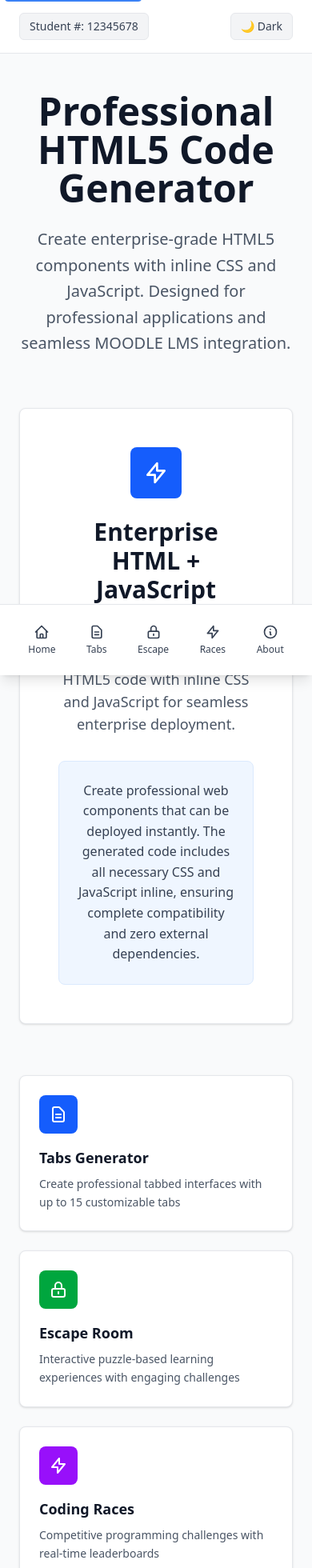
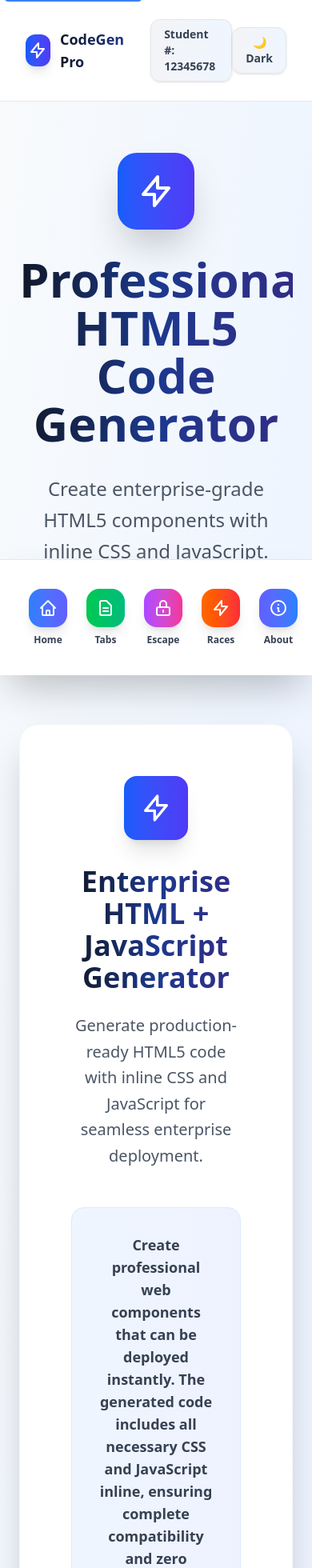
Before and after one commit to min261631/lms_assignment, a Next.js app: page / in a window 390 px wide. Shown: the top 1960 px of the page at 80% size. Built offline with nearby package versions, Linux system fonts and the light colour scheme.

Commit message:
updating code structure

```diff
--- a/app/components/Header.tsx
+++ b/app/components/Header.tsx
@@ -8,34 +8,44 @@ const Header: React.FC = () => {
   const { theme, toggleTheme } = useTheme();
 
   return (
-    <header className="bg-white border-b border-gray-200 shadow-sm">
-      <div className="container mx-auto flex justify-between items-center px-6 py-4">
-        <div className="flex items-center space-x-4">
-          <span className="text-sm font-medium bg-gray-100 text-gray-700 px-3 py-1.5 rounded-md border border-gray-200">
+    <header className="bg-white border-b border-gray-200 shadow-lg">
+      <div className="container mx-auto flex justify-between items-center px-8 py-6">
+        <div className="flex items-center space-x-6">
+          <div className="flex items-center space-x-3">
+            <div className="w-10 h-10 bg-gradient-to-r from-blue-600 to-indigo-600 rounded-xl flex items-center justify-center shadow-lg">
+              <svg className="w-6 h-6 text-white" fill="none" stroke="currentColor" viewBox="0 0 24 24">
+                <path strokeLinecap="round" strokeLinejoin="round" strokeWidth={2} d="M13 10V3L4 14h7v7l9-11h-7z" />
+              </svg>
+            </div>
+            <span className="text-lg font-bold bg-gradient-to-r from-gray-900 to-blue-900 bg-clip-text text-transparent">
+              CodeGen Pro
+            </span>
+          </div>
+          <span className="text-sm font-semibold bg-gradient-to-r from-gray-100 to-blue-50 text-gray-700 px-4 py-2 rounded-xl border border-gray-200 shadow-sm">
             Student #: 12345678
           </span>
         </div>
         <nav className="hidden md:flex space-x-8" role="navigation" aria-label="Main navigation">
-          <Link href="/" className="text-gray-700 hover:text-blue-600 transition-colors duration-200 font-medium">
+          <Link href="/" className="text-gray-700 hover:text-blue-600 transition-all duration-200 font-semibold hover:scale-105">
             Home
           </Link>
-          <Link href="/tabs" className="text-gray-700 hover:text-blue-600 transition-colors duration-200 font-medium">
+          <Link href="/main_pages/tabs" className="text-gray-700 hover:text-blue-600 transition-all duration-200 font-semibold hover:scale-105">
             Tabs
           </Link>
-          <Link href="/escape-room" className="text-gray-700 hover:text-blue-600 transition-colors duration-200 font-medium">
+          <Link href="/main_pages/escape-room" className="text-gray-700 hover:text-blue-600 transition-all duration-200 font-semibold hover:scale-105">
             Escape Room
           </Link>
-          <Link href="/coding-races" className="text-gray-700 hover:text-blue-600 transition-colors duration-200 font-medium">
+          <Link href="/main_pages/coding-races" className="text-gray-700 hover:text-blue-600 transition-all duration-200 font-semibold hover:scale-105">
             Coding Races
           </Link>
-          <Link href="/about" className="text-gray-700 hover:text-blue-600 transition-colors duration-200 font-medium">
+          <Link href="/main_pages/about" className="text-gray-700 hover:text-blue-600 transition-all duration-200 font-semibold hover:scale-105">
             About
           </Link>
         </nav>
         <div className="flex items-center space-x-4">
           <button
             onClick={toggleTheme}
-            className="bg-gray-100 hover:bg-gray-200 text-gray-700 px-3 py-1.5 rounded-md border border-gray-200 transition-colors duration-200 font-medium text-sm"
+            className="bg-gradient-to-r from-gray-100 to-blue-50 hover:from-gray-200 hover:to-blue-100 text-gray-700 px-4 py-2 rounded-xl border border-gray-200 transition-all duration-200 font-semibold text-sm shadow-sm hover:shadow-md"
             aria-label="Toggle dark mode"
           >
             {theme === 'dark' ? '☀️ Light' : '🌙 Dark'}
--- a/app/components/Navigation.tsx
+++ b/app/components/Navigation.tsx
@@ -3,57 +3,67 @@ import Link from 'next/link';
 
 const Navigation: React.FC = () => {
   return (
-    <nav className="md:hidden bg-white border-t border-gray-200 text-gray-700 fixed bottom-0 left-0 right-0 z-50 shadow-lg" role="navigation" aria-label="Mobile navigation">
-      <div className="flex justify-around items-center p-4">
+    <nav className="md:hidden bg-white border-t border-gray-200 text-gray-700 fixed bottom-0 left-0 right-0 z-50 shadow-2xl" role="navigation" aria-label="Mobile navigation">
+      <div className="flex justify-around items-center p-6">
         <Link
           href="/"
-          className="flex flex-col items-center p-2 text-xs hover:text-blue-600 transition-colors duration-200"
+          className="flex flex-col items-center p-3 text-xs hover:text-blue-600 transition-all duration-200 group"
           aria-label="Home page"
         >
-          <svg className="w-5 h-5 mb-1" fill="none" stroke="currentColor" viewBox="0 0 24 24">
+          <div className="w-12 h-12 bg-gradient-to-r from-blue-500 to-indigo-500 rounded-2xl flex items-center justify-center mb-2 group-hover:scale-110 transition-transform duration-200 shadow-lg">
+            <svg className="w-6 h-6 text-white" fill="none" stroke="currentColor" viewBox="0 0 24 24">
               <path strokeLinecap="round" strokeLinejoin="round" strokeWidth={2} d="M3 12l2-2m0 0l7-7 7 7M5 10v10a1 1 0 001 1h3m10-11l2 2m-2-2v10a1 1 0 01-1 1h-3m-6 0a1 1 0 001-1v-4a1 1 0 011-1h2a1 1 0 011 1v4a1 1 0 001 1m-6 0h6" />
             </svg>
-          <span className="font-medium">Home</span>
+          </div>
+          <span className="font-bold">Home</span>
         </Link>
         <Link
-          href="/tabs"
-          className="flex flex-col items-center p-2 text-xs hover:text-blue-600 transition-colors duration-200"
+          href="/main_pages/tabs"
+          className="flex flex-col items-center p-3 text-xs hover:text-blue-600 transition-all duration-200 group"
           aria-label="Tabs page"
         >
-          <svg className="w-5 h-5 mb-1" fill="none" stroke="currentColor" viewBox="0 0 24 24">
+          <div className="w-12 h-12 bg-gradient-to-r from-green-500 to-emerald-500 rounded-2xl flex items-center justify-center mb-2 group-hover:scale-110 transition-transform duration-200 shadow-lg">
+            <svg className="w-6 h-6 text-white" fill="none" stroke="currentColor" viewBox="0 0 24 24">
               <path strokeLinecap="round" strokeLinejoin="round" strokeWidth={2} d="M9 12h6m-6 4h6m2 5H7a2 2 0 01-2-2V5a2 2 0 012-2h5.586a1 1 0 01.707.293l5.414 5.414a1 1 0 01.293.707V19a2 2 0 01-2 2z" />
             </svg>
-          <span className="font-medium">Tabs</span>
+          </div>
+          <span className="font-bold">Tabs</span>
         </Link>
         <Link
-          href="/escape-room"
-          className="flex flex-col items-center p-2 text-xs hover:text-blue-600 transition-colors duration-200"
+          href="/main_pages/escape-room"
+          className="flex flex-col items-center p-3 text-xs hover:text-blue-600 transition-all duration-200 group"
           aria-label="Escape Room page"
         >
-          <svg className="w-5 h-5 mb-1" fill="none" stroke="currentColor" viewBox="0 0 24 24">
+          <div className="w-12 h-12 bg-gradient-to-r from-purple-500 to-pink-500 rounded-2xl flex items-center justify-center mb-2 group-hover:scale-110 transition-transform duration-200 shadow-lg">
+            <svg className="w-6 h-6 text-white" fill="none" stroke="currentColor" viewBox="0 0 24 24">
               <path strokeLinecap="round" strokeLinejoin="round" strokeWidth={2} d="M12 15v2m-6 4h12a2 2 0 002-2v-6a2 2 0 00-2-2H6a2 2 0 00-2 2v6a2 2 0 002 2zm10-10V7a4 4 0 00-8 0v4h8z" />
             </svg>
-          <span className="font-medium">Escape</span>
+          </div>
+          <span className="font-bold">Escape</span>
         </Link>
         <Link
-          href="/coding-races"
-          className="flex flex-col items-center p-2 text-xs hover:text-blue-600 transition-colors duration-200"
+          href="/main_pages/coding-races"
+          className="flex flex-col items-center p-3 text-xs hover:text-blue-600 transition-all duration-200 group"
           aria-label="Coding Races page"
         >
-          <svg className="w-5 h-5 mb-1" fill="none" stroke="currentColor" viewBox="0 0 24 24">
+          <div className="w-12 h-12 bg-gradient-to-r from-orange-500 to-red-500 rounded-2xl flex items-center justify-center mb-2 group-hover:scale-110 transition-transform duration-200 shadow-lg">
+            <svg className="w-6 h-6 text-white" fill="none" stroke="currentColor" viewBox="0 0 24 24">
               <path strokeLinecap="round" strokeLinejoin="round" strokeWidth={2} d="M13 10V3L4 14h7v7l9-11h-7z" />
             </svg>
-          <span className="font-medium">Races</span>
+          </div>
+          <span className="font-bold">Races</span>
         </Link>
         <Link
-          href="/about"
-          className="flex flex-col items-center p-2 text-xs hover:text-blue-600 transition-colors duration-200"
+          href="/main_pages/about"
+          className="flex flex-col items-center p-3 text-xs hover:text-blue-600 transition-all duration-200 group"
           aria-label="About page"
         >
-          <svg className="w-5 h-5 mb-1" fill="none" stroke="currentColor" viewBox="0 0 24 24">
+          <div className="w-12 h-12 bg-gradient-to-r from-indigo-500 to-blue-500 rounded-2xl flex items-center justify-center mb-2 group-hover:scale-110 transition-transform duration-200 shadow-lg">
+            <svg className="w-6 h-6 text-white" fill="none" stroke="currentColor" viewBox="0 0 24 24">
               <path strokeLinecap="round" strokeLinejoin="round" strokeWidth={2} d="M13 16h-1v-4h-1m1-4h.01M21 12a9 9 0 11-18 0 9 9 0 0118 0z" />
             </svg>
-          <span className="font-medium">About</span>
+          </div>
+          <span className="font-bold">About</span>
         </Link>
       </div>
     </nav>
--- a/app/about/page.tsx
+++ b/app/main_pages/about/page.tsx
@@ -1,6 +1,6 @@
 'use client';
 
-import { useTheme } from '../contexts/ThemeContext';
+import { useTheme } from '../../contexts/ThemeContext';
 
 export default function About() {
   const { theme } = useTheme();
--- a/app/tabs/page.tsx
+++ b/app/main_pages/tabs/page.tsx
@@ -1,4 +1,4 @@
-import CodeGenerator from '../components/CodeGenerator';
+import CodeGenerator from '../../components/CodeGenerator';
 
 export default function TabsPage() {
   return <CodeGenerator />;
--- a/app/page.tsx
+++ b/app/page.tsx
@@ -2,38 +2,43 @@ import Link from "next/link";
 
 export default function Home() {
   return (
-    <div className="min-h-screen bg-gray-50">
-      <div className="container mx-auto px-6 py-12">
-        <div className="max-w-6xl mx-auto">
+    <div className="min-h-screen bg-gradient-to-br from-slate-50 via-blue-50 to-indigo-50">
+      <div className="container mx-auto px-6 py-16">
+        <div className="max-w-7xl mx-auto">
           {/* Hero Section */}
-          <div className="text-center mb-16">
-            <h1 className="text-5xl font-bold text-gray-900 mb-6">
+          <div className="text-center mb-20">
+            <div className="inline-flex items-center justify-center w-24 h-24 bg-gradient-to-r from-blue-600 to-indigo-600 rounded-3xl shadow-2xl mb-8">
+              <svg className="w-12 h-12 text-white" fill="none" stroke="currentColor" viewBox="0 0 24 24">
+                <path strokeLinecap="round" strokeLinejoin="round" strokeWidth={2} d="M13 10V3L4 14h7v7l9-11h-7z" />
+              </svg>
+            </div>
+            <h1 className="text-6xl font-bold bg-gradient-to-r from-gray-900 via-blue-900 to-indigo-900 bg-clip-text text-transparent mb-8">
               Professional HTML5 Code Generator
             </h1>
-            <p className="text-xl text-gray-600 max-w-3xl mx-auto leading-relaxed">
+            <p className="text-2xl text-gray-600 max-w-4xl mx-auto leading-relaxed">
               Create enterprise-grade HTML5 components with inline CSS and JavaScript.
               Designed for professional applications and seamless MOODLE LMS integration.
             </p>
           </div>
 
           {/* Main Feature Card */}
-          <div className="bg-white rounded-lg shadow-sm border border-gray-200 p-12 mb-16">
-            <div className="text-center mb-8">
-              <div className="w-16 h-16 bg-blue-600 rounded-lg flex items-center justify-center mx-auto mb-6">
-                <svg className="w-8 h-8 text-white" fill="none" stroke="currentColor" viewBox="0 0 24 24">
+          <div className="bg-white rounded-3xl shadow-2xl p-16 mb-20 border border-gray-100">
+            <div className="text-center mb-12">
+              <div className="w-20 h-20 bg-gradient-to-r from-blue-600 to-indigo-600 rounded-2xl flex items-center justify-center mx-auto mb-8 shadow-xl">
+                <svg className="w-10 h-10 text-white" fill="none" stroke="currentColor" viewBox="0 0 24 24">
                   <path strokeLinecap="round" strokeLinejoin="round" strokeWidth={2} d="M13 10V3L4 14h7v7l9-11h-7z" />
                 </svg>
               </div>
-              <h2 className="text-3xl font-bold text-gray-900 mb-4">
+              <h2 className="text-4xl font-bold bg-gradient-to-r from-gray-900 via-blue-900 to-indigo-900 bg-clip-text text-transparent mb-6">
                 Enterprise HTML + JavaScript Generator
               </h2>
-              <p className="text-lg text-gray-600 max-w-2xl mx-auto">
+              <p className="text-xl text-gray-600 max-w-3xl mx-auto leading-relaxed">
                 Generate production-ready HTML5 code with inline CSS and JavaScript for seamless enterprise deployment.
               </p>
             </div>
 
-            <div className="bg-blue-50 rounded-lg p-6 border border-blue-100">
-              <p className="text-gray-700 font-medium text-center">
+            <div className="bg-gradient-to-r from-blue-50 to-indigo-50 rounded-2xl p-8 border border-blue-100">
+              <p className="text-gray-700 font-semibold text-center text-lg">
                 Create professional web components that can be deployed instantly.
                 The generated code includes all necessary CSS and JavaScript inline, ensuring complete compatibility and zero external dependencies.
               </p>
@@ -41,66 +46,66 @@ export default function Home() {
           </div>
 
           {/* Features Grid */}
-          <div className="grid md:grid-cols-2 lg:grid-cols-4 gap-6">
-            <Link href="/tabs" className="group">
-              <div className="bg-white rounded-lg shadow-sm border border-gray-200 p-6 hover:shadow-md transition-shadow duration-200 group-hover:border-blue-300">
-                <div className="w-12 h-12 bg-blue-600 rounded-lg flex items-center justify-center mb-4 group-hover:bg-blue-700 transition-colors duration-200">
-                  <svg className="w-6 h-6 text-white" fill="none" stroke="currentColor" viewBox="0 0 24 24">
+          <div className="grid md:grid-cols-2 lg:grid-cols-4 gap-8 mb-20">
+            <Link href="/main_pages/tabs" className="group">
+              <div className="bg-white rounded-2xl shadow-xl p-8 hover:shadow-2xl transition-all duration-300 transform hover:-translate-y-2 group-hover:border-blue-200 border border-gray-100">
+                <div className="w-16 h-16 bg-gradient-to-r from-blue-500 to-indigo-500 rounded-2xl flex items-center justify-center mb-6 group-hover:scale-110 transition-transform duration-300 shadow-lg">
+                  <svg className="w-8 h-8 text-white" fill="none" stroke="currentColor" viewBox="0 0 24 24">
                     <path strokeLinecap="round" strokeLinejoin="round" strokeWidth={2} d="M9 12h6m-6 4h6m2 5H7a2 2 0 01-2-2V5a2 2 0 012-2h5.586a1 1 0 01.707.293l5.414 5.414a1 1 0 01.293.707V19a2 2 0 01-2 2z" />
                   </svg>
                 </div>
-                <h3 className="text-lg font-semibold text-gray-900 mb-2 group-hover:text-blue-600 transition-colors">
+                <h3 className="text-xl font-bold text-gray-900 mb-4 group-hover:text-blue-600 transition-colors">
                   Tabs Generator
                 </h3>
-                <p className="text-gray-600 text-sm leading-relaxed">
+                <p className="text-gray-600 leading-relaxed">
                   Create professional tabbed interfaces with up to 15 customizable tabs
                 </p>
               </div>
             </Link>
 
-            <Link href="/escape-room" className="group">
-              <div className="bg-white rounded-lg shadow-sm border border-gray-200 p-6 hover:shadow-md transition-shadow duration-200 group-hover:border-green-300">
-                <div className="w-12 h-12 bg-green-600 rounded-lg flex items-center justify-center mb-4 group-hover:bg-green-700 transition-colors duration-200">
-                  <svg className="w-6 h-6 text-white" fill="none" stroke="currentColor" viewBox="0 0 24 24">
+            <Link href="/main_pages/escape-room" className="group">
+              <div className="bg-white rounded-2xl shadow-xl p-8 hover:shadow-2xl transition-all duration-300 transform hover:-translate-y-2 group-hover:border-green-200 border border-gray-100">
+                <div className="w-16 h-16 bg-gradient-to-r from-green-500 to-emerald-500 rounded-2xl flex items-center justify-center mb-6 group-hover:scale-110 transition-transform duration-300 shadow-lg">
+                  <svg className="w-8 h-8 text-white" fill="none" stroke="currentColor" viewBox="0 0 24 24">
                     <path strokeLinecap="round" strokeLinejoin="round" strokeWidth={2} d="M12 15v2m-6 4h12a2 2 0 002-2v-6a2 2 0 00-2-2H6a2 2 0 00-2 2v6a2 2 0 002 2zm10-10V7a4 4 0 00-8 0v4h8z" />
                   </svg>
                 </div>
-                <h3 className="text-lg font-semibold text-gray-900 mb-2 group-hover:text-green-600 transition-colors">
+                <h3 className="text-xl font-bold text-gray-900 mb-4 group-hover:text-green-600 transition-colors">
                   Escape Room
                 </h3>
-                <p className="text-gray-600 text-sm leading-relaxed">
+                <p className="text-gray-600 leading-relaxed">
                   Interactive puzzle-based learning experiences with engaging challenges
                 </p>
               </div>
             </Link>
 
-            <Link href="/coding-races" className="group">
-              <div className="bg-white rounded-lg shadow-sm border border-gray-200 p-6 hover:shadow-md transition-shadow duration-200 group-hover:border-purple-300">
-                <div className="w-12 h-12 bg-purple-600 rounded-lg flex items-center justify-center mb-4 group-hover:bg-purple-700 transition-colors duration-200">
-                  <svg className="w-6 h-6 text-white" fill="none" stroke="currentColor" viewBox="0 0 24 24">
+            <Link href="/main_pages/coding-races" className="group">
+              <div className="bg-white rounded-2xl shadow-xl p-8 hover:shadow-2xl transition-all duration-300 transform hover:-translate-y-2 group-hover:border-purple-200 border border-gray-100">
+                <div className="w-16 h-16 bg-gradient-to-r from-purple-500 to-pink-500 rounded-2xl flex items-center justify-center mb-6 group-hover:scale-110 transition-transform duration-300 shadow-lg">
+                  <svg className="w-8 h-8 text-white" fill="none" stroke="currentColor" viewBox="0 0 24 24">
                     <path strokeLinecap="round" strokeLinejoin="round" strokeWidth={2} d="M13 10V3L4 14h7v7l9-11h-7z" />
                   </svg>
                 </div>
-                <h3 className="text-lg font-semibold text-gray-900 mb-2 group-hover:text-purple-600 transition-colors">
+                <h3 className="text-xl font-bold text-gray-900 mb-4 group-hover:text-purple-600 transition-colors">
                   Coding Races
                 </h3>
-                <p className="text-gray-600 text-sm leading-relaxed">
+                <p className="text-gray-600 leading-relaxed">
                   Competitive programming challenges with real-time leaderboards
                 </p>
               </div>
             </Link>
 
-            <Link href="/about" className="group">
-              <div className="bg-white rounded-lg shadow-sm border border-gray-200 p-6 hover:shadow-md transition-shadow duration-200 group-hover:border-orange-300">
-                <div className="w-12 h-12 bg-orange-600 rounded-lg flex items-center justify-center mb-4 group-hover:bg-orange-700 transition-colors duration-200">
-                  <svg className="w-6 h-6 text-white" fill="none" stroke="currentColor" viewBox="0 0 24 24">
+            <Link href="/main_pages/about" className="group">
+              <div className="bg-white rounded-2xl shadow-xl p-8 hover:shadow-2xl transition-all duration-300 transform hover:-translate-y-2 group-hover:border-orange-200 border border-gray-100">
+                <div className="w-16 h-16 bg-gradient-to-r from-orange-500 to-red-500 rounded-2xl flex items-center justify-center mb-6 group-hover:scale-110 transition-transform duration-300 shadow-lg">
+                  <svg className="w-8 h-8 text-white" fill="none" stroke="currentColor" viewBox="0 0 24 24">
                     <path strokeLinecap="round" strokeLinejoin="round" strokeWidth={2} d="M13 16h-1v-4h-1m1-4h.01M21 12a9 9 0 11-18 0 9 9 0 0118 0z" />
                   </svg>
                 </div>
-                <h3 className="text-lg font-semibold text-gray-900 mb-2 group-hover:text-orange-600 transition-colors">
+                <h3 className="text-xl font-bold text-gray-900 mb-4 group-hover:text-orange-600 transition-colors">
                   About Project
                 </h3>
-                <p className="text-gray-600 text-sm leading-relaxed">
+                <p className="text-gray-600 leading-relaxed">
                   Learn about the project, student information, and how to use this platform
                 </p>
               </div>
@@ -108,14 +113,14 @@ export default function Home() {
           </div>
 
           {/* Bottom CTA */}
-          <div className="text-center mt-16">
-            <div className="bg-blue-600 rounded-lg p-8 text-white">
-              <h3 className="text-2xl font-bold mb-4">Ready to Create Professional Content?</h3>
-              <p className="text-blue-100 mb-6">
+          <div className="text-center">
+            <div className="bg-gradient-to-r from-blue-600 to-indigo-600 rounded-3xl p-12 text-white shadow-2xl">
+              <h3 className="text-3xl font-bold mb-6">Ready to Create Professional Content?</h3>
+              <p className="text-blue-100 mb-8 text-lg">
                 Start building enterprise-grade HTML5 components for your applications today!
               </p>
-              <Link href="/tabs">
-                <button className="bg-white text-blue-600 px-6 py-3 rounded-md font-semibold hover:bg-gray-50 transition-colors duration-200 shadow-sm">
+              <Link href="/main_pages/tabs">
+                <button className="bg-white text-blue-600 px-8 py-4 rounded-2xl font-bold hover:bg-gray-50 transition-all duration-200 shadow-xl hover:shadow-2xl transform hover:scale-105">
                   Get Started with Tabs →
                 </button>
               </Link>
```
Also changed, not shown: app/components/CodeGenerator.tsx (+77 -58 lines), app/main_pages/coding-races/page.tsx (line endings or trailing spaces), app/main_pages/court-room/page.tsx (line endings or trailing spaces), app/main_pages/escape-room/page.tsx (renamed from app/escape-room/page.tsx). Lines whose indentation alone changed are shown as unchanged.
